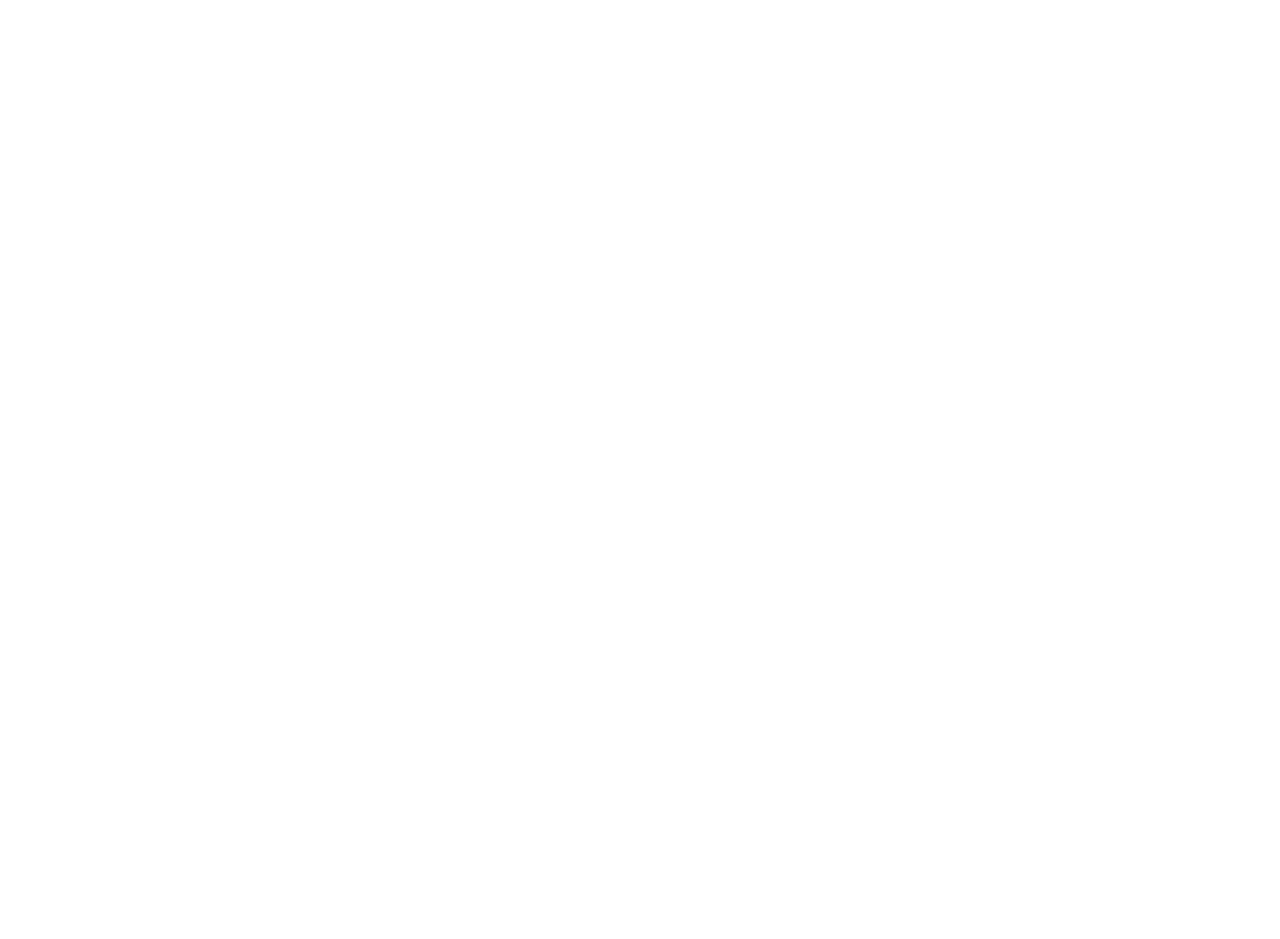
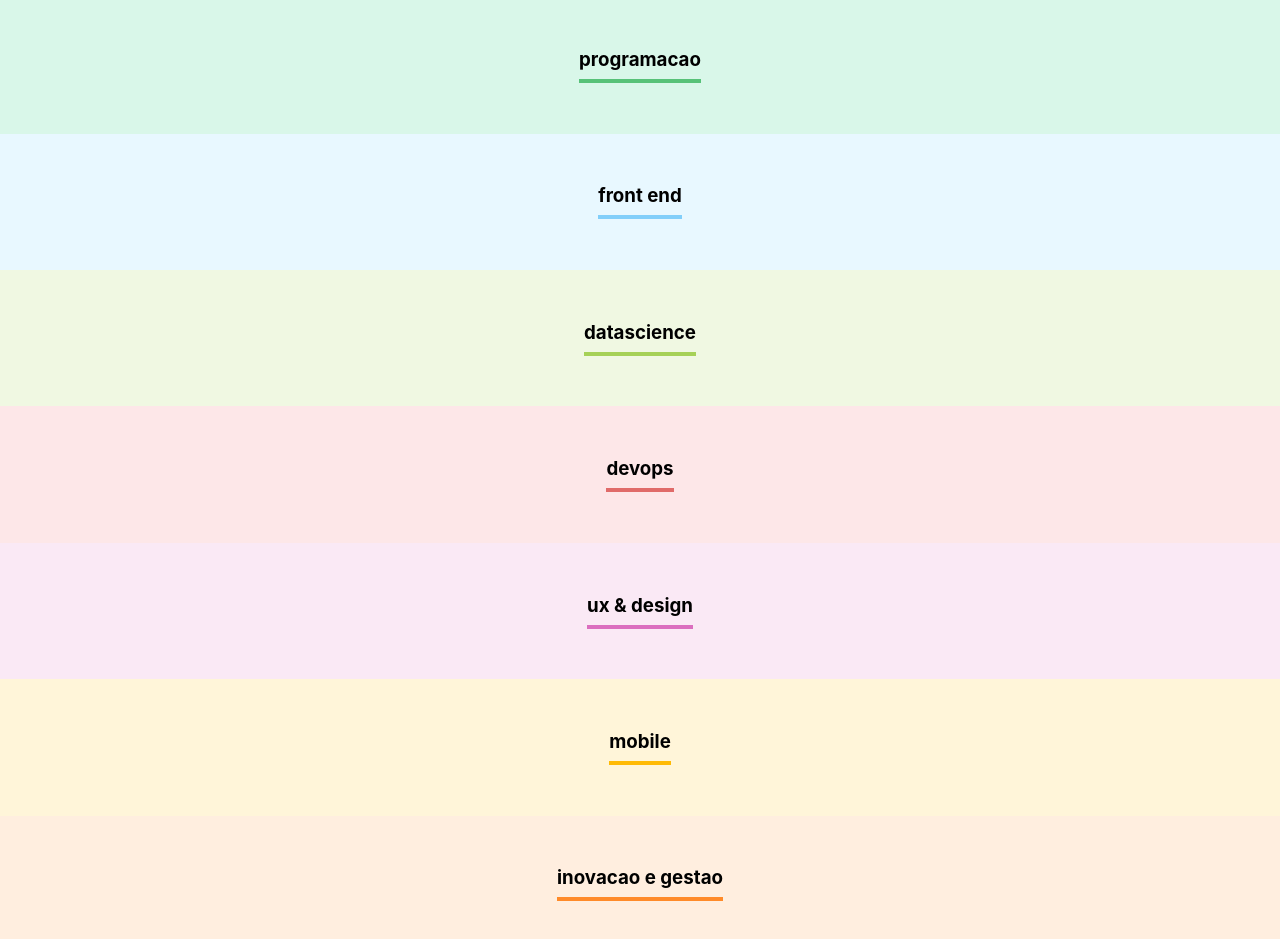
Before and after one commit to FelipeWanner/Organo, a React (Create React App) app: page / in a window 1280 px wide. Shown: the part 1480-2419 px from the top of the page. Before the commit the page ends 1477 px from the top, so only its background shows below. Built offline with nearby package versions, Linux system fonts and the light colour scheme.

Commit message:
adding the teams section

```diff
--- a/src/App.js
+++ b/src/App.js
@@ -1,24 +1,74 @@
-import { useState } from 'react';
-import Banner from './components/Banner/Banner';
-import Form from './components/Form/Form';
+import { useState } from "react";
+import Banner from "./components/Banner/Banner";
+import Form from "./components/Form/Form";
+import Team from "./components/Team/Team";
 
 function App() {
+  const teams = [
+    {
+      name: "programacao",
+      primaryColor: "#57C278",
+      secondaryColor: "#D9F7E9",
+    },
+    {
+      name: "front end",
+      primaryColor: "#82CFFA",
+      secondaryColor: "#E8F8FF",
+    },
+    {
+      name: "datascience",
+      primaryColor: "#A6D157",
+      secondaryColor: "#F0F8E2",
+    },
+    {
+      name: "devops",
+      primaryColor: "#E06B69",
+      secondaryColor: "#FDE7E8",
+    },
+    {
+      name: "ux & design",
+      primaryColor: "#DB6EBF",
+      secondaryColor: "#FAE9F5",
+    },
+    {
+      name: "mobile",
+      primaryColor: "#FFBA05",
+      secondaryColor: "#FFF5D9",
+    },
+    {
+      name: "inovacao e gestao",
+      primaryColor: "#FF8A29",
+      secondaryColor: "#FFEEDF",
+    },
+  ];
 
   //constante feita para armazenar todos os funcionarios
   const [employees, setEmployees] = useState([]);
 
   const newEmployeeAdded = (newEmployee) => {
-    console.log(employees)
+    console.log(employees);
     setEmployees([...employees, newEmployee]);
     // aqui, passamos todos os employees ja armazenados para dentro do setEmployees, seguido do novo employee
     // recebido pelo 'Form'
-
-  }
+  };
 
   return (
     <div className="App">
-      <Banner/>
-      <Form employeeCreated={newEmployee => newEmployeeAdded(newEmployee)}/>
+      <Banner />
+      <Form
+        teamName={teams.map((team) => team.name)}
+        employeeCreated={(newEmployee) => newEmployeeAdded(newEmployee)}
+      />
+      {teams.map((team) => {
+        return (
+          <Team
+            key={team.name}
+            teamName={team.name}
+            primaryColor={team.primaryColor}
+            secondaryColor={team.secondaryColor}
+          />
+        );
+      })}
     </div>
   );
 }
--- a/src/components/Form/Form.js
+++ b/src/components/Form/Form.js
@@ -5,23 +5,13 @@
 import { useState } from "react";
 
 const Form = (props) => {
-  const teams = [
-    "programacao",
-    "front end",
-    "datascience",
-    "devops",
-    "ux & design",
-    "mobile",
-    "inovacao e gestao",
-  ];
-
   //forma padrao de formar um hook 'useState. passamos entre chaves um valor, e depois a forma como esse valor
   // vai ser incrementado (setter), ou seja, [valor, setValor]. Depois chamamos a funcao 'useState' passando o valor
   // inicial de 'valor' para ele, nesse caso, uma string vazia
   const [name, setName] = useState("");
   const [position, setPosition] = useState("");
   const [image, setImage] = useState("");
-  const [team, setTeam] = useState(teams[0])
+  const [team, setTeam] = useState("Programacao")
 
   //funcao criada para passar as informcoes do funcionario adicionado para o pai, app.js, via a funcao passada via
   //props 'employeeCreated'
@@ -63,7 +53,7 @@
         <DropdownList
             mandatory={true}
             label="Team"
-            items={teams}
+            items={props.teamName}
             text={team}
             whenChanged={(text) => setTeam(text)}
         />
--- /dev/null
+++ b/src/components/Team/Team.css
@@ -0,0 +1,11 @@
+.team {
+    text-align: center;
+    padding: 32px;
+}
+
+.team h3 {
+    font-style: 32px;
+    border-bottom: 4px solid;
+    display: inline-block;
+    padding-bottom: 8px;
+}
--- /dev/null
+++ b/src/components/Team/Team.js
@@ -0,0 +1,13 @@
+import "./Team.css";
+
+const Team = (props) => {
+  return (
+    <section className="team" style={{ backgroundColor: props.secondaryColor }}>
+        <h3 style={{ borderColor: props.primaryColor }}>
+            {props.teamName}
+        </h3>
+    </section>
+  );
+};
+
+export default Team;
```
